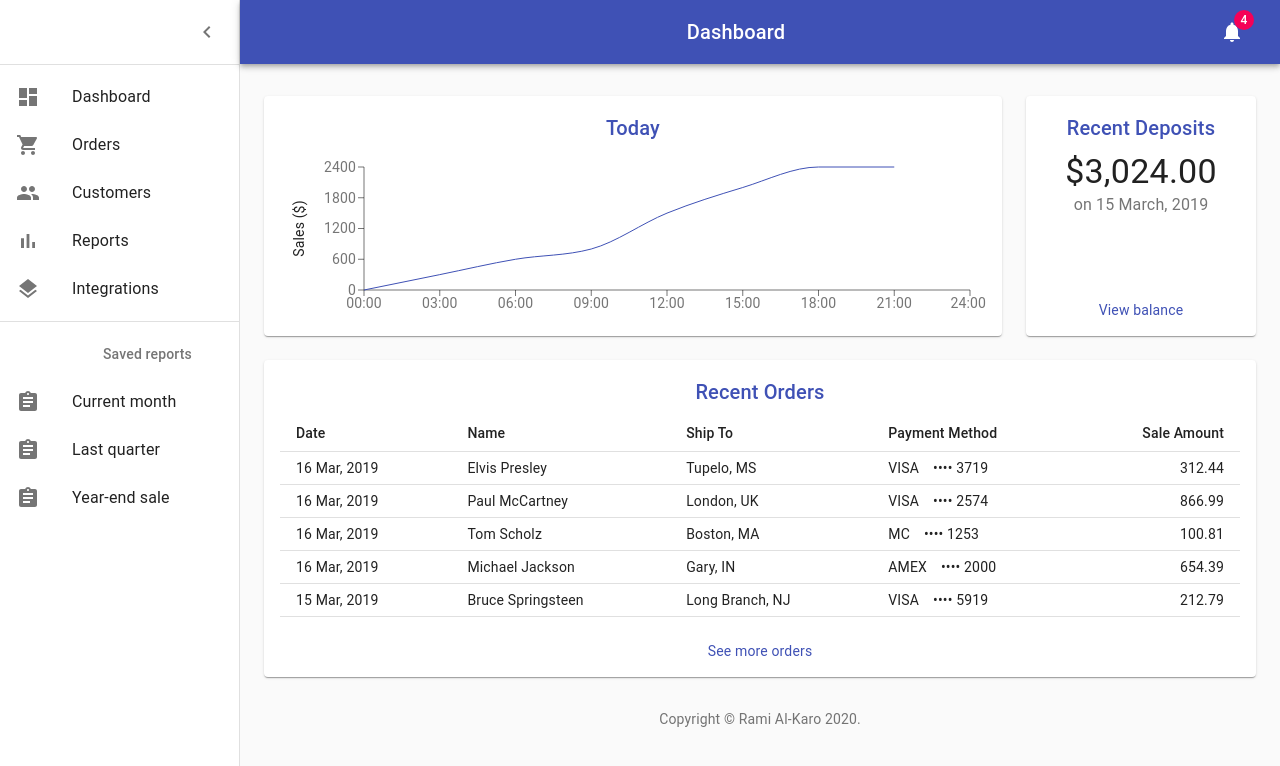
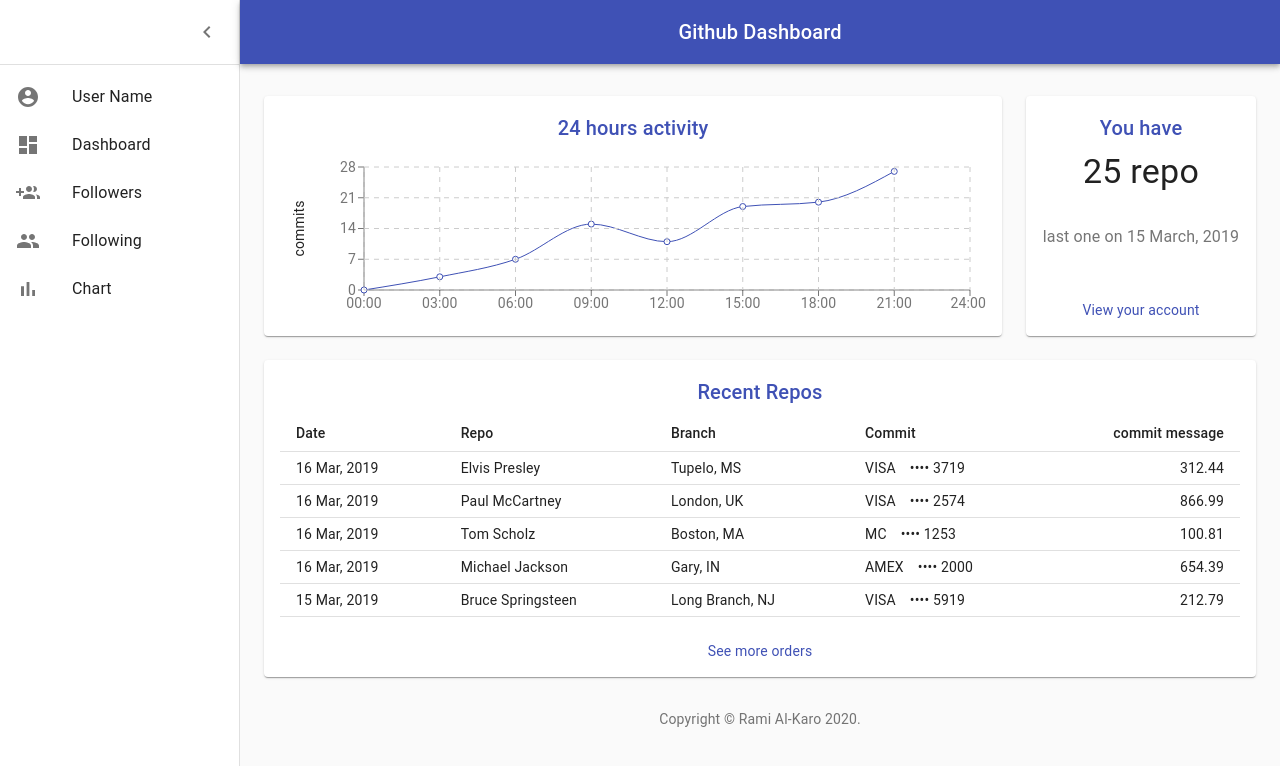
Before and after one commit to ramialkaro/github-dashboard, a React (Create React App) app: page / in a window 1280 px wide. Shown: the top 766 px of the page. Built offline with nearby package versions, Linux system fonts and the light colour scheme.

Commit message:
reformat titel and labels

```diff
--- a/src/components/Chart.js
+++ b/src/components/Chart.js
@@ -1,6 +1,6 @@
 import React from 'react';
 import { useTheme } from '@material-ui/core/styles';
-import { LineChart, Line, XAxis, YAxis, Label, ResponsiveContainer } from 'recharts';
+import { LineChart, Line, XAxis, YAxis, Label, ResponsiveContainer, CartesianGrid } from 'recharts';
 import Title from './Title';
 
 // Generate Sales Data
@@ -10,13 +10,13 @@ function createData(time, amount) {
 
 const data = [
   createData('00:00', 0),
-  createData('03:00', 300),
-  createData('06:00', 600),
-  createData('09:00', 800),
-  createData('12:00', 1500),
-  createData('15:00', 2000),
-  createData('18:00', 2400),
-  createData('21:00', 2400),
+  createData('03:00', 3),
+  createData('06:00', 7),
+  createData('09:00', 15),
+  createData('12:00', 11),
+  createData('15:00', 19),
+  createData('18:00', 20),
+  createData('21:00', 27),
   createData('24:00', undefined),
 ];
 
@@ -25,7 +25,7 @@ export default function Chart() {
 
   return (
     <React.Fragment>
-      <Title>Today</Title>
+      <Title>24 hours activity</Title>
       <ResponsiveContainer>
         <LineChart
           data={data}
@@ -43,10 +43,11 @@ export default function Chart() {
               position="left"
               style={{ textAnchor: 'middle', fill: theme.palette.text.primary }}
             >
-              Sales ($)
+              commits
             </Label>
           </YAxis>
-          <Line type="monotone" dataKey="amount" stroke={theme.palette.primary.main} dot={false} />
+          <Line type="monotone" dataKey="amount" stroke={theme.palette.primary.main} dot={true} />
+          <CartesianGrid stroke="#ccc" strokeDasharray="5 5" />
         </LineChart>
       </ResponsiveContainer>
     </React.Fragment>
--- a/src/components/Deposits.js
+++ b/src/components/Deposits.js
@@ -8,26 +8,27 @@ function preventDefault(event) {
   event.preventDefault();
 }
 
-const useStyles = makeStyles({
+const useStyles = makeStyles((theme)=>({
   depositContext: {
     flex: 1,
+    marginTop:theme.spacing(4)
   },
-});
+}));
 
 export default function Deposits() {
   const classes = useStyles();
   return (
     <React.Fragment>
-      <Title>Recent Deposits</Title>
+      <Title>You have </Title>
       <Typography component="p" variant="h4">
-        $3,024.00
+        25 repo
       </Typography>
       <Typography color="textSecondary" className={classes.depositContext}>
-        on 15 March, 2019
+        last one on 15 March, 2019
       </Typography>
       <div>
         <Link color="primary" href="#" onClick={preventDefault}>
-          View balance
+          View your account
         </Link>
       </div>
     </React.Fragment>
--- a/src/components/Orders.js
+++ b/src/components/Orders.js
@@ -35,15 +35,15 @@ export default function Orders() {
   const classes = useStyles();
   return (
     <React.Fragment>
-      <Title>Recent Orders</Title>
+      <Title>Recent Repos</Title>
       <Table size="small">
         <TableHead>
           <TableRow>
             <TableCell>Date</TableCell>
-            <TableCell>Name</TableCell>
-            <TableCell>Ship To</TableCell>
-            <TableCell>Payment Method</TableCell>
-            <TableCell align="right">Sale Amount</TableCell>
+            <TableCell>Repo </TableCell>
+            <TableCell>Branch</TableCell>
+            <TableCell>Commit</TableCell>
+            <TableCell align="right">commit message</TableCell>
           </TableRow>
         </TableHead>
         <TableBody>
--- a/src/components/index.js
+++ b/src/components/index.js
@@ -17,7 +17,6 @@ import Paper from '@material-ui/core/Paper';
 import Link from '@material-ui/core/Link';
 import MenuIcon from '@material-ui/icons/Menu';
 import ChevronLeftIcon from '@material-ui/icons/ChevronLeft';
-import NotificationsIcon from '@material-ui/icons/Notifications';
 import { mainListItems, secondaryListItems } from './listItems';
 import Chart from './Chart';
 import Deposits from './Deposits';
@@ -143,13 +142,9 @@ export default function DashBoard() {
             <MenuIcon />
           </IconButton>
           <Typography component="h1" variant="h6" color="inherit" noWrap className={classes.title}>
-            Dashboard
+            Github Dashboard
           </Typography>
-          <IconButton color="inherit">
-            <Badge badgeContent={4} color="secondary">
-              <NotificationsIcon />
-            </Badge>
-          </IconButton>
+
         </Toolbar>
       </AppBar>
       <Drawer
@@ -166,8 +161,8 @@ export default function DashBoard() {
         </div>
         <Divider />
         <List>{mainListItems}</List>
-        <Divider />
-        <List>{secondaryListItems}</List>
+        {/* <Divider />
+        <List>{secondaryListItems}</List> */}
       </Drawer>
       <main className={classes.content}>
         <div className={classes.appBarSpacer} />
--- a/src/components/listItems.js
+++ b/src/components/listItems.js
@@ -4,14 +4,20 @@ import ListItemIcon from '@material-ui/core/ListItemIcon';
 import ListItemText from '@material-ui/core/ListItemText';
 import ListSubheader from '@material-ui/core/ListSubheader';
 import DashboardIcon from '@material-ui/icons/Dashboard';
-import ShoppingCartIcon from '@material-ui/icons/ShoppingCart';
 import PeopleIcon from '@material-ui/icons/People';
 import BarChartIcon from '@material-ui/icons/BarChart';
-import LayersIcon from '@material-ui/icons/Layers';
 import AssignmentIcon from '@material-ui/icons/Assignment';
+import AccountCircleIcon from '@material-ui/icons/AccountCircle';
+import GroupAddIcon from '@material-ui/icons/GroupAdd';
 
 export const mainListItems = (
   <div>
+    <ListItem button>
+      <ListItemIcon>
+        <AccountCircleIcon />
+      </ListItemIcon>
+      <ListItemText primary="User Name" />
+    </ListItem>
     <ListItem button>
       <ListItemIcon>
         <DashboardIcon />
@@ -20,28 +26,28 @@ export const mainListItems = (
     </ListItem>
     <ListItem button>
       <ListItemIcon>
-        <ShoppingCartIcon />
+        <GroupAddIcon />
       </ListItemIcon>
-      <ListItemText primary="Orders" />
+      <ListItemText primary="Followers" />
     </ListItem>
     <ListItem button>
       <ListItemIcon>
         <PeopleIcon />
       </ListItemIcon>
-      <ListItemText primary="Customers" />
+      <ListItemText primary="Following" />
     </ListItem>
     <ListItem button>
       <ListItemIcon>
         <BarChartIcon />
       </ListItemIcon>
-      <ListItemText primary="Reports" />
+      <ListItemText primary="Chart" />
     </ListItem>
-    <ListItem button>
+    {/*  <ListItem button>
       <ListItemIcon>
         <LayersIcon />
       </ListItemIcon>
       <ListItemText primary="Integrations" />
-    </ListItem>
+    </ListItem> */}
   </div>
 );
 
```
